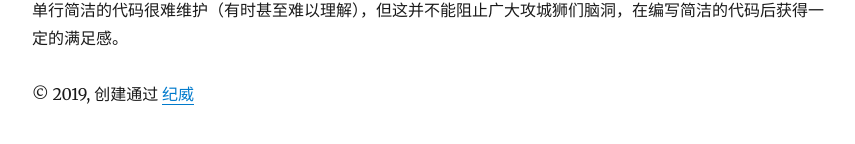
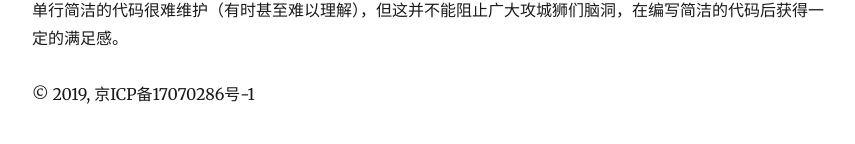
Before and after one commit to weicracker/jw_blog, a Gatsby site: page / in a window 1280 px wide. Shown: the part 372-516 px from the top of the page, without its empty margins (209-1064 px from the left). Built offline with nearby package versions, Linux system fonts and the light colour scheme; Gatsby itself is replaced by a stand-in of ours; some packages are replaced by stand-ins of ours.

Commit message:
更新 tdr

```diff
--- a/src/components/layout.js
+++ b/src/components/layout.js
@@ -63,9 +63,9 @@ class Layout extends React.Component {
         <header>{header}</header>
         <main>{children}</main>
         <footer>
-          © {new Date().getFullYear()}, 创建通过
+          © {new Date().getFullYear()}, 京ICP备17070286号-1
           {`  `}
-          <a href="https://vips.im">纪威</a>
+          {/* <a href="https://vips.im">纪威</a> */}
         </footer>
       </div>
     )
```
